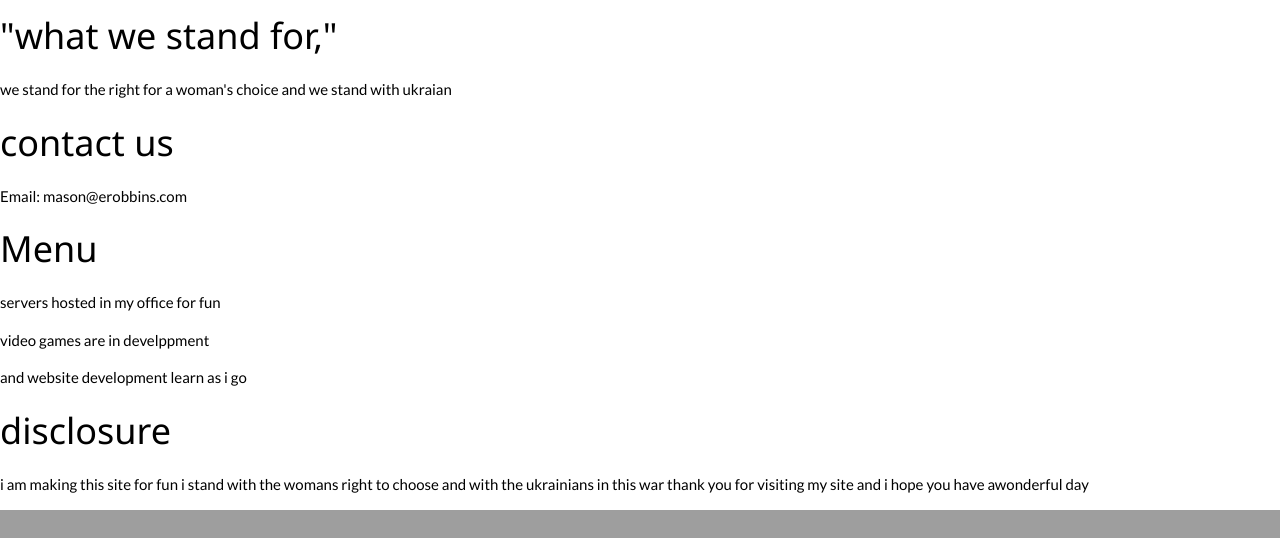
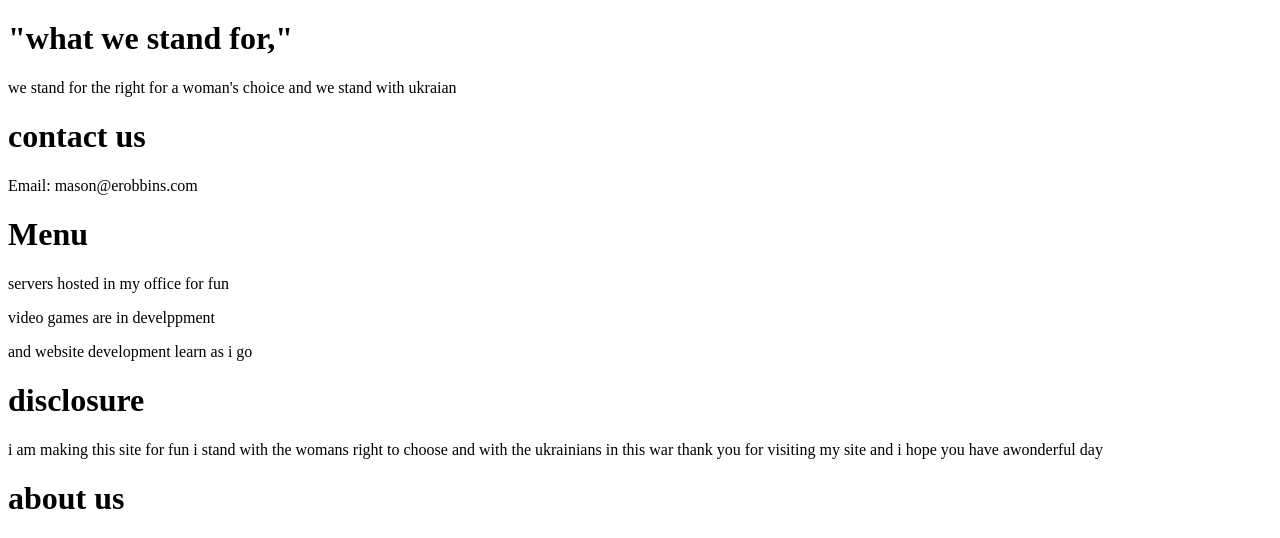
Before and after one commit to Godslayer51/weed-bacon, a Flask app: page / in a window 1280 px wide. Shown: the part 961-1499 px from the top of the page. Before the commit the page ends 1471 px from the top, so only its background shows below. Run offline with Flask 2, Linux system fonts and the light colour scheme.

Commit message:
ssl_enforcer

```diff
--- a/templates/home.html
+++ b/templates/home.html
@@ -10,22 +10,12 @@
  ,and the webpage is made using w3.css-->
 <!DOCTYPE html>
 <html>
-
-    <head>
-        <meta charset="utf-8">
-        <meta name="viewport" content="width=device-width, initial-scale=1">
-        <link rel="stylesheet" href="https://www.w3schools.com/w3css/4/w3.css">
-        <link rel="stylesheet" href="https://fonts.googleapis.com/css?family=Lato">
-        <link rel="stylesheet" href="https://cdnjs.cloudflare.com/ajax/libs/font-awesome/4.7.0/css/font-awesome.min.css">
-        <style>
-            body {font-family: "Lato", sans-serif}
-            .mySlides {display: none}
-        </style>
-    </head>
+<head>
 
     <img src="https://c.tenor.com/JHfuRbbzPTAAAAAC/love-live-superstar-anime.gif" alt="weed bacon" style="width:100%">
 
     <body>
+
         <h1>"what we stand for,"</h1>
         <P>we stand for the right for a woman's choice and we stand with ukraian </P>
 
@@ -40,9 +30,6 @@
         <h1>disclosure</h1>
         <p>i am making this site for fun i stand with the womans right to choose and with the ukrainians in this war thank you for visiting my site and i hope you have awonderful day</p>
 
-    </body>
+        <h1>about us</h1>
 
-    <body>
-
-    </body>
 </html>
```
